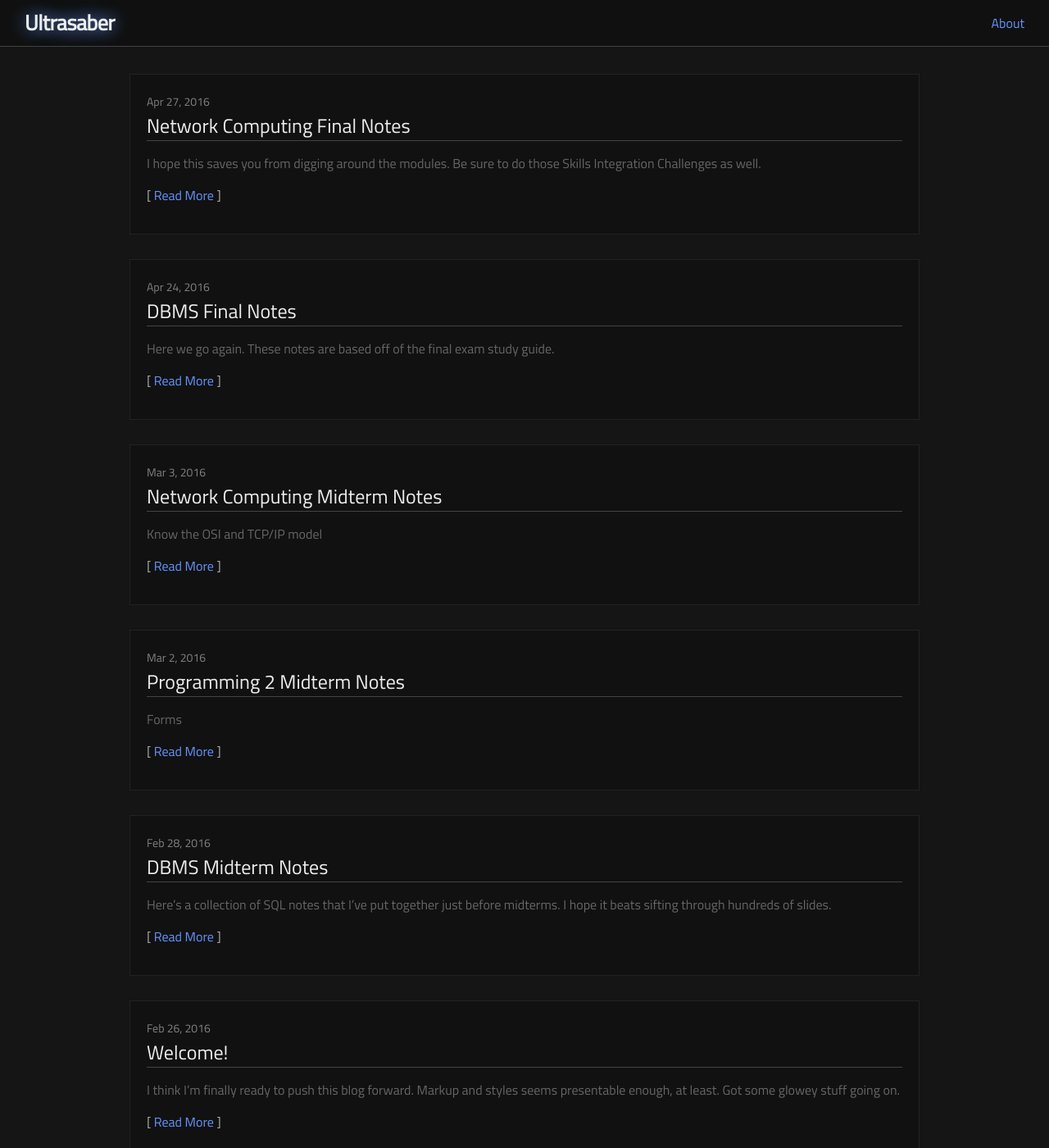
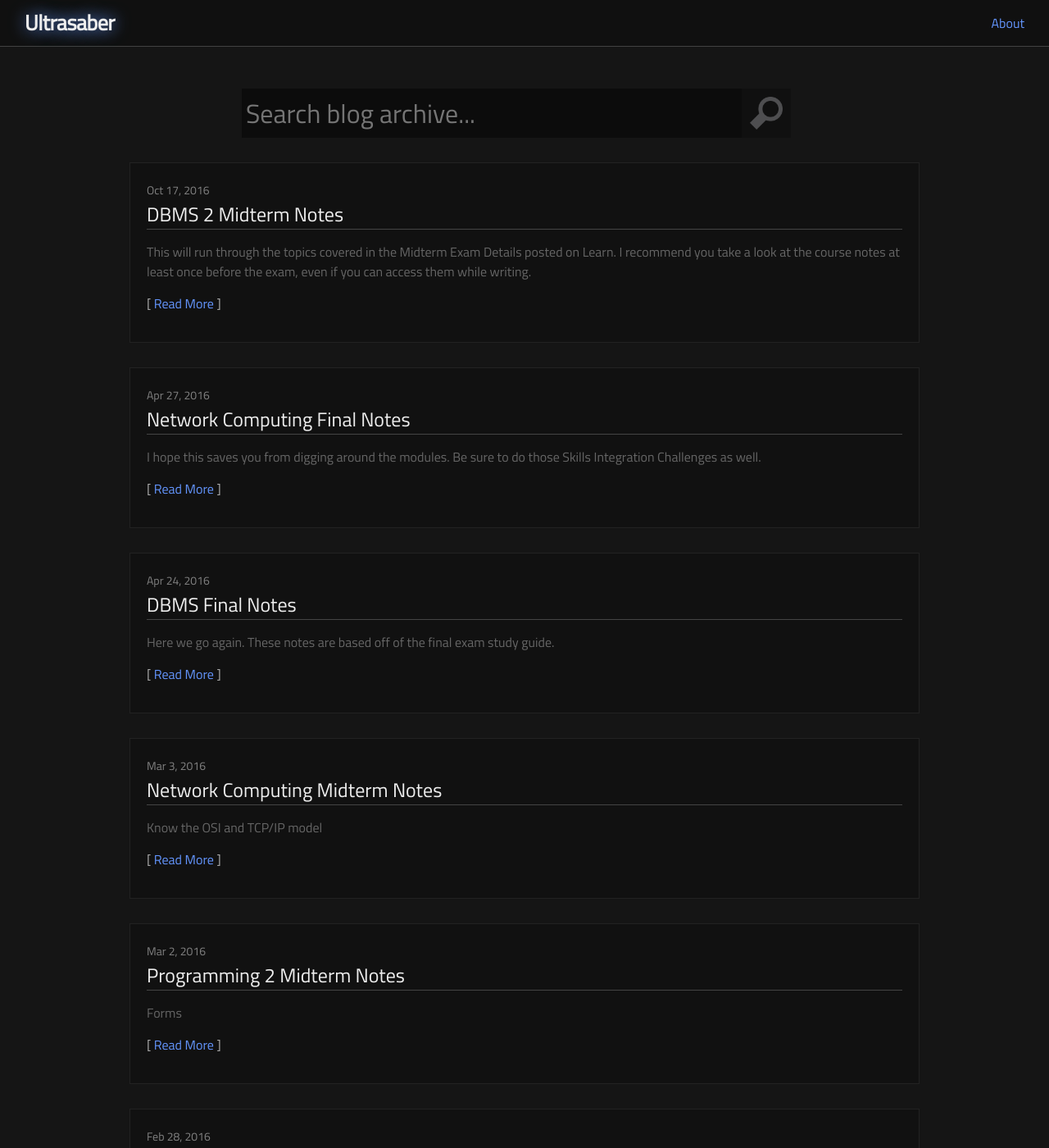
Before and after one commit to ultrasaber/ultrasaber.github.io, a Jekyll site: the page built from index.html, in a window 1280 px wide and 1400 px high. Shown: the whole window at 82% size. Built offline with Jekyll 4.4.1, drawn with Linux system fonts in a browser that asks for light colours; some of the changed lines change nothing that is shown.

Commit message:
big updoot

```diff
--- /dev/null
+++ b/_posts/2016-10-17-dbms-2-midterm-notes.markdown
@@ -0,0 +1,403 @@
+---
+layout: "post"
+title: "DBMS 2 Midterm Notes"
+date: 2016-10-17
+categories: dbms
+---
+
+This will run through the topics covered in the Midterm Exam Details posted on Learn. I recommend you take a look at the course notes at least once before the exam, even if you can access them while writing.
+
+And, above all else, good luck.
+
+Single-Row Functions
+--------------------
+
+Single-row functions aren't going to be tested directly, but you'll be using them throughout the exam. Here's a quick summary of all of them taught to us at this point:
+
+Strings
+=======
+
+* `UPPER(arg)` - Returns `arg` in uppercase format.
+* `LOWER(arg)` - Returns `arg` in lowercase format.
+* `INITCAP(arg)` - Returns `arg` with the first letter in each word capitalized.
+* `SUBSTR(arg, startpos, length)` - Returns a substring of `arg` starting from `startpos` and is limited to `length` characters.
+* `INSTR(arg, string, startpos, occurencenum)` - Finds the `occurencenum`th occurence of `string` in `arg` starting at `startpos`. `startpos` and `occurencenum` are optional arguments.
+* `LENGTH(arg)` - Returns the length of `arg`.
+* `LPAD(arg, count, char)` - Pads to the left of `arg` with `count` of `char`.
+* `RPAD(arg, count, char)` - Same thing, but to the right this time.
+* `LTRIM(arg)`, `RTRIM(arg)`, and `TRIM(arg)` - Trims leading whitespace, trailing whitespace, and both, respectively.
+* `REPLACE(arg, target, new)` - Replaces all occurences of `target` within `arg` with `new`.
+* `TRANSLATE(arg, targetstring, newstring)` - Similar to `REPLACE()`, but replaces character-for-character using strings to define what each character is replaced with.
+* `CONCAT(arg1, arg2)` - Works like the `||` operator; combines two strings.
+
+Numbers
+=======
+
+* `ROUND(arg, decimalpos)` - Returns `arg` rounded to the nearest `decimalpos`.
+* `TRUNC(arg, decimalpos)` - Similar to `ROUND()`, but no rounding is used.
+* `MOD(arg1, arg2)` - Returns the modulus of `arg1` and `arg2`. (i.e. the remainder of a division.)
+* `ABS(arg)` - Returns the absolute value of `arg`.
+* `TO_CHAR(number, formatstring)` - Formats numbers. Can be used to display currency.
+* `TO_NUMBER(numberstring, formatstring)` - Literally the reverse of `TO_CHAR`.
+
+Dates
+=====
+
+* `MONTHS_BETWEEN(date1, date2)` - Self-explanatory.
+* `ADD_MONTHS(date, months)` - Also self-explanatory.
+* `NEXT_DAY(date, dayOfTheWeek)` - returns the next occurence of `dayOfTheWeek` after `date`.
+* `TO_DATE(datestring, formatstring)` - Converts character representations of dates to the internal database format for processing.
+* `ROUND(date, precision)` - Rounds the date to the nearest `MONTH`, `DAY`, or `YEAR`.
+* `TRUNC(date)` - Removes the time portion of a date.
+* `TO_CHAR(date, formatstring)` - Literally the reverse of `TO_DATE`.
+
+Miscellaneous
+=============
+
+* `NVL(arg, substitute)` - Substitutes `arg` for `substitute` when `arg` is `NULL`.
+* `NVL2(arg, notnullvalue, nullvalue)` - More complicated version of NVL(). Substitutes based on whether or not there is a value.
+* `DECODE()` - Basically allows you to replace certain values with others. Refer to the course notes for specific syntax.
+* `SOUNDEX(arg)` - Returns a phonetic representation of `arg`. Can be used to find things that *sound* like others when spoken.
+
+Importing data using SQLLDR
+---------------------------
+
+You'll need a control file that looks something like this:
+
+{% highlight sql %}
+-- ControlFile.ctl
+LOAD DATA
+INFILE 'filename'
+BADFILE 'filename'
+DISCARDFILE 'filename'
+LOG 'filename'
+CONVENTIONAL|DIRECT|PARALLEL
+Loadmethod INTO TABLE tablename
+WHEN conditioncheck
+FIELDS TERMINATED BY 'character'
+OPTIONALLY ENCLOSED BY 'character'
+(col1 fmt, col2 fmt, ...)
+{% endhighlight %}
+
+This control file is invoked with SQLLDR with something that looks like this:
+
+{% highlight sql %}
+SQLLDR username/password@dbname CONTROL=ControlFile.ctl
+{% endhighlight %}
+
+This snippet can be added to a batch file.
+
+Writing DOS Batch Files
+-----------------------
+
+All of you people should know how to program at this point. Here's an example to show you how batch file syntax works:
+
+{% highlight batch %}
+:MENU_LOOP
+REM Clear console and display menu.
+CLS
+ECHO.
+ECHO Hot Meme Factory
+ECHO.
+ECHO 1. Generate Report
+ECHO 2. Exit
+ECHO.
+
+REM Get user input.
+SET choice=
+SET /P choice=Enter your choice:
+ECHO.
+
+REM User input processing.
+IF "%choice%"=="1" GOTO GENERATE_REPORT
+IF "%choice%"=="2" EXIT
+IF "%choice%"=="" (
+	ECHO Error - No choice entered. Please choose an option displayed.
+) ELSE (
+	ECHO Error - Invalid choice entered. Please choose a valid option.
+)
+ECHO.
+PAUSE
+GOTO MENU_LOOP
+
+:GENERATE_REPORT
+REM If needed, create the folder to store the report in.
+IF NOT EXIST "H:\Backups\Reports" (
+	MKDIR "H:\Backups\Reports"
+)
+
+REM Run the SQL script.
+SQLPLUS -S /nolog @AScript.sql
+PAUSE
+GOTO MENU_LOOP
+{% endhighlight %}
+
+Using Substitution Variables
+----------------------------
+
+* Prefix variable name with `&` in order to have the server prompt for a user-entered value.
+* Prefix a variable name with `&&` to have the server prompt for a value. This value persists if the same variable is called multiple times.
+* Alternatively, use the `ACCEPT` clause:
+
+{% highlight sql %}
+-- Works like &&Variable, but allows for data checking.
+ACCEPT Variable DATATYPE FORMAT 'FormatString' PROMPT 'Drop some sick fires, bro: '
+{% endhighlight %}
+
+* The `DEFINE` clause lets you check all variables that have been defined.
+* `UNDEFINE` is self-explanatory.
+* If spooling, you want to use `SET VERIFY OFF` to prevent unwanted messages to appear in your output.
+
+Formatting Reports
+------------------
+
+There's no easy way to explain reports. Here's an example, with gratuitous commenting.
+
+{% highlight sql %}
+-- Connection string
+CONN user/password@DBName
+
+-- Nukes unwanted messages.
+SET ECHO OFF
+SET FEEDBACK OFF
+SET VERIFY OFF
+
+-- Sets page size and line size.
+SET PAGESIZE 30
+SET LINESIZE 120
+
+
+-- Accept Customer ID as input
+ACCEPT CustomerID NUMBER FORMAT '999' PROMPT 'CustomerID: '
+
+-- Open file for writing, create it if it doesn't exist
+SPOOL somewhere.txt REPLACE
+
+-- Report formatting.
+-- Corresponds to columns returned in the SELECT query.
+COLUMN AgreementID HEADING 'Agreement'
+COLUMN FName HEADING 'First Name' FORMAT A15 TRU -- TRU truncates a string at the end of a line.
+COLUMN LName HEADING 'Last Name' FORMAT A15 TRU -- FORMAT clause specifies the length of a column.
+COLUMN AgreementDate HEADING 'Date' FORMAT A12
+COLUMN Name HEADING 'Movie Name' FORMAT A55 TRU
+COLUMN RentalAmount HEADING 'Paid' FORMAT $999.99
+
+-- Top title
+TTITLE CENTER 'Movie Rental Details for Client ' &CustomerID - -- Dash represents a line continuation.
+       RIGHT 'Page: ' FORMAT 9 SQL.PNO SKIP 3
+-- SQL.PNO is the page number
+-- SKIP defines how many lines to skip
+
+-- Bottom title
+BTITLE LEFT 'Run by:PRODREPORT' -
+       CENTER 'End of Report'
+
+-- Removes duplicate entries.
+BREAK ON AgreementID ON FName ON LName ON REPORT
+COMPUTE SUM LABEL 'Total: ' OF RentalAmount ON REPORT
+
+-- Report query
+SELECT RentalAgreement.AgreementID, FName, LName, AgreementDate, Name, MovieRented.RentalAmount
+FROM Customer, RentalAgreement, MovieRented, Movie
+WHERE Customer.CustID = RentalAgreement.CustID
+AND RentalAgreement.AgreementID = MovieRented.AgreementID
+AND Movie.MovieID = MovieRented.MovieID
+AND &CustomerID = Customer.CustID
+ORDER BY RentalAgreement.AgreementID;
+
+-- Close file
+SPOOL OFF
+EXIT
+{% endhighlight %}
+
+The report will produce something like this:
+
+{% highlight batch %}
+
+                                           Movie Rental Details for Client 933                                  Page:  1
+
+
+ Agreement First Name      Last Name       Date         Movie Name                                                  Paid
+---------- --------------- --------------- ------------ ------------------------------------------------------- --------
+         7 Willie          Leake           2014-01-04   Phantom of the Opera                                       $2.28
+                                           2014-01-04   Tombstone                                                  $3.73
+                                           2014-01-04   BraveHeart                                                 $4.05
+        25 Willie          Leake           2014-01-15   Edward Scissorhands                                        $4.21
+        32 Willie          Leake           2014-01-19   Demolition Man                                             $3.28
+        39 Willie          Leake           2014-01-22   The Patriot                                                $3.70
+        85 Willie          Leake           2014-02-05   Speed                                                      $3.69
+********** *************** ***************                                                                      --------
+Total:                                                                                                            $24.94
+
+
+
+
+
+
+
+
+
+
+
+
+
+
+Run by:PRODREPORT                                     End of Report
+********* Remind me to remove this line.
+{% endhighlight %}
+
+Table Maintenance
+-----------------
+
+* Half of this crap is in last semester's noteset, [which is conveniently located here.](http://ultrasaber.github.io/dbms/2016/02/28/dbms-midterm-notes.html)
+* Additionally:
+
+{% highlight sql %}
+-- Mark a column for deletion
+ALTER TABLE tablename
+	SET UNUSED (columnname);
+-- or --
+ALTER TABLE tablename
+	SET UNUSED COLUMN columnname;
+
+-- Deletes unused columns
+ALTER TABLE tablename
+	DROP UNUSED COLUMNS;
+
+-- Rename table.
+ALTER TABLE tablename RENAME TO newname;
+
+-- Rename column.
+ALTER TABLE tablename
+	RENAME COLUMN existingcolumnname TO newcolumnname;
+
+-- Nuke all rows in a table.
+TRUNCATE TABLE tablename;
+
+-- The recyclebin is like a graveyard for tables
+SELECT Object_Name, Original_Name
+FROM Recyclebin;
+
+-- The FLASHBACK command recovers a table from the recycle bin
+FLASHBACK TABLE name
+TO BEFORE DROP;
+
+-- PURGE permanently removes things.
+PURGE TABLE BIN$PrI04EsJSXyV7Pu/tvTHbw==$0;
+OR
+PURGE TABLE name;
+
+-- To permanently remove all objects from the recycle bin:
+PURGE Recyclebin;
+{% endhighlight %}
+
+Sequences
+---------
+
+{% highlight sql %}
+-- Create syntax
+CREATE SEQUENCE sequencename
+[START WITH value]
+[INCREMENT BY value]
+[MAXVALUE value | NOMAXVALUE]
+[MINVALUE value | NOMINVALUE]
+[CYCLE | NOCYCLE]
+[ORDER | NOORDER]
+[CACHE value | NOCACHE];
+
+-- Alter syntax
+ALTER SEQUENCE sequencename
+...
+-- NOTE: START WITH value cannot be altered – drop the sequence and re-create it
+
+-- Drop syntax
+DROP SEQUENCE sequencename;
+{% endhighlight %}
+
+Indexes/indices/FFFFFFFFFFFFFFFFFFFFF
+-------
+
+{% highlight sql %}
+-- Create syntax
+CREATE [UNIQUE] INDEX <schema>.<indexname>
+ON <schema>.<tablename>
+(<colname> ASC|DESC,
+<colname> ASC|DESC, ..)
+ONLINE
+COMPUTE STATISTICS;
+
+-- Gathering statistics
+EXEC DBMS_STATS.GATHER_SCHEMA_STATS(ownname=>'TU',cascade=>TRUE);
+
+ANALYZE INDEX Customer_PK
+VALIDATE STRUCTURE;
+
+-- Data Dictionary Information
+USER_INDEXES
+USER_IND_COLUMNS
+INDEX_STATS
+
+-- Preventing Index Browning
+-- ANALYZE index structure to obtain necessary stats
+ANALYZE INDEX PK_RentalAgreement VALIDATE STRUCTURE;
+
+-- Obtain the Balance Ratio
+SELECT ROUND(Del_LF_Rows_len/LF_Rows_Len * 100) Balance_Ratio
+FROM Index_Stats
+WHERE NAME = 'PK_RENTALAGREEMENT';
+
+-- If ratio is higher than 20%, an index rebuild is in order
+ALTER INDEX PK_RentalAgreement REBUILD ONLINE;
+{% endhighlight %}
+
+Users and Roles
+---------------
+
+* Grant info can be found [here.](http://ultrasaber.github.io/dbms/2016/04/24/dbms-final-notes.html)
+
+{% highlight sql %}
+-- Create syntax
+CREATE USER user IDENTIFIED BY password;
+CREATE ROLE AgreementEntry IDENTIFIED BY password;
+
+GRANT [permission | role], [permission | role], ...
+TO user, user, ...
+WITH ADMIN OPTION; -- Allows user to grant permissions to others.
+
+-- Examples
+GRANT CREATE SESSION TO TestUser;
+GRANT CREATE SEQUENCE,
+CREATE SYNONYM,
+CREATE TABLE,
+CREATE VIEW TO TestUser;
+
+-- Assign one or more roles as default
+ALTER USER username DEFAULT ROLE role, role, ...;
+-- Assign all granted roles as default
+ALTER USER username DEFAULT ROLE ALL;
+-- Assign all roles except those listed as default
+ALTER USER username DEFAULT ROLE ALL EXCEPT role, role, ...;
+-- Set the user so no roles are default
+ALTER USER username DEFAULT ROLE NONE;
+
+--Revoke object privileges with REVOKE command
+REVOKE objectprivilege, objectprivilege, ...
+ON Objectname
+FROM username|rolename, username|rolename, ...;
+
+
+{% endhighlight %}
+
+* `[permission] ANY TABLE` is an object that allows a specified permission across all tables in all schemas.
+* `CREATE SESSION` allows a user to connect to a database.
+* `PASSWORD` is a command that lets you change your own password. For other users, use `ALTER USER`.
+* `DBA` is a build in role for database admins.
+
+* Roles can be granted permissions like users, and a user can be granted a role like a permission.
+* Roles can be `ALTER`ed to have a password after creation
+* `SET ROLE rolename` allows non-default roles to be enabled, requires the `IDENTIFIED BY` clause if the role is password protected
+* `ROLE_SYS_PRIVS` lists all system privileges assigned to a role
+* `ROLE_TAB_PRIVS` lists all table privileges assigned to a role
+* `ROLE_ROLE_PRIVS` lists all roles assigned to another role
+* `SESSION_PRIVS` lists user’s currently enabled privileges
+* `SESSION_ROLES` lists user’s currently enabled roles
--- a/_sass/_base.scss
+++ b/_sass/_base.scss
@@ -217,3 +217,33 @@ pre {
         }
     }
 }
+
+#searchForm
+{
+	width:600px;
+	height:50px;
+	font-family:$base-font-family;
+	font-size:2em;
+	background-color:#0c0c0c;
+	color:#eee;
+	border:0px;
+	padding:5px;
+}
+
+#searchButton
+{
+	height:40px;
+	position:relative;
+	top:18px;
+	right:4px;
+	background-color:#101010;
+	padding:10px;
+}
+
+#search
+{
+	width:690px;
+	margin:0px auto;
+	display:block;
+	margin-bottom:$spacing-unit;
+}
--- a/index.html
+++ b/index.html
@@ -5,6 +5,11 @@ layout: default
 <div class="home">
 
   <ul class="post-list">
+
+		<form id="search">
+			<input type="text" id="searchForm" placeholder="Search blog archive..."></input>
+			<input type="image" id="searchButton" src="images/magnifying_glass-512.png"></input>
+		</form>
     {% for post in site.posts %}
       <li>
         <span class="post-meta">{{ post.date | date: "%b %-d, %Y" }}</span>
```
Also changed, not shown: images/magnifying_glass-512.png (added).
